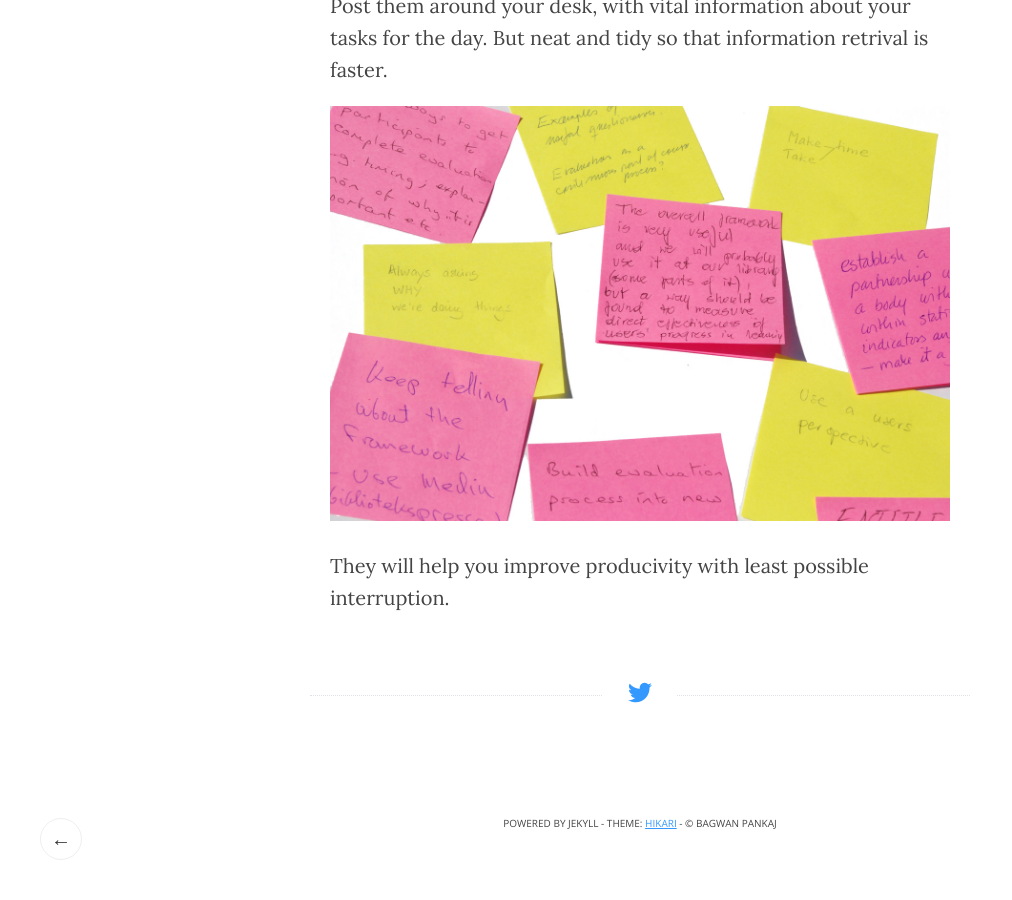
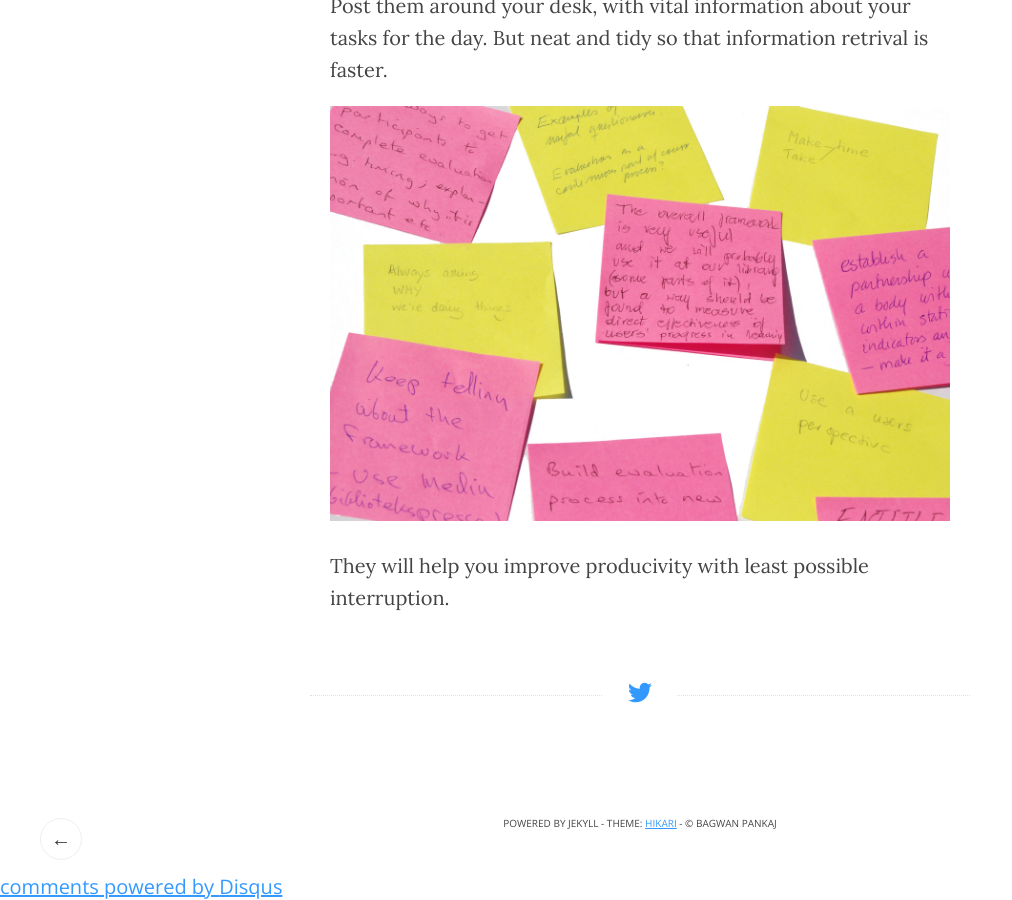
Before and after one commit to bagwanpankaj/reduct, a Jekyll site: the page built from _posts/2014-03-08-productivity-mantra-3-use-post-it-notes.md, in a window 1280 px wide and 900 px high, scrolled down 975 px. Shown: the whole window, without its empty margins (0-1012 px from the left). Built offline with Jekyll 4.4.1, drawn with Linux system fonts in a browser that asks for light colours; Markdown is read by kramdown in place of the engine named in the settings; comment, search, counter and statistics services are not loaded; before the commit the page ends 1848 px from its top, so only the background shows below that; part of the change alters nothing that is shown.

Commit message:
[ADD] added disqus

```diff
--- a/_layouts/post.html
+++ b/_layouts/post.html
@@ -25,7 +25,21 @@
         <span class="icon-twitter"></span>
       </a>
     </div>
+    <div id="disqus_thread"></div>
   </article>
 </section>
 
 {% include footer.html %}
+<script type="text/javascript">
+  /* * * CONFIGURATION VARIABLES: EDIT BEFORE PASTING INTO YOUR WEBPAGE * * */
+  var disqus_shortname = 'reductt'; // required: replace example with your forum shortname
+
+  /* * * DON'T EDIT BELOW THIS LINE * * */
+  (function() {
+      var dsq = document.createElement('script'); dsq.type = 'text/javascript'; dsq.async = true;
+      dsq.src = '//' + disqus_shortname + '.disqus.com/embed.js';
+      (document.getElementsByTagName('head')[0] || document.getElementsByTagName('body')[0]).appendChild(dsq);
+  })();
+</script>
+<noscript>Please enable JavaScript to view the <a href="http://disqus.com/?ref_noscript">comments powered by Disqus.</a></noscript>
+<a href="http://disqus.com" class="dsq-brlink">comments powered by <span class="logo-disqus">Disqus</span></a>
```
